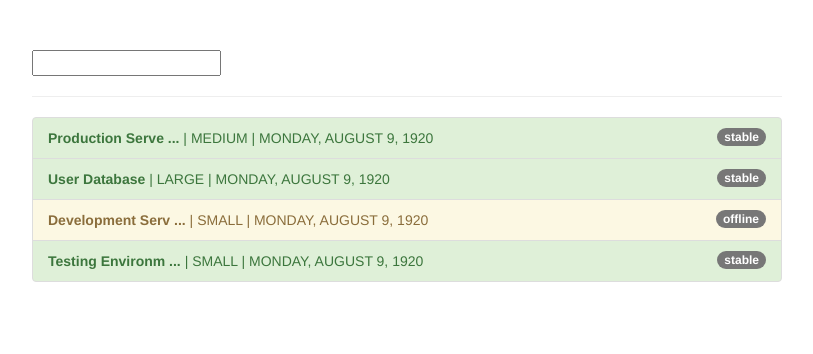
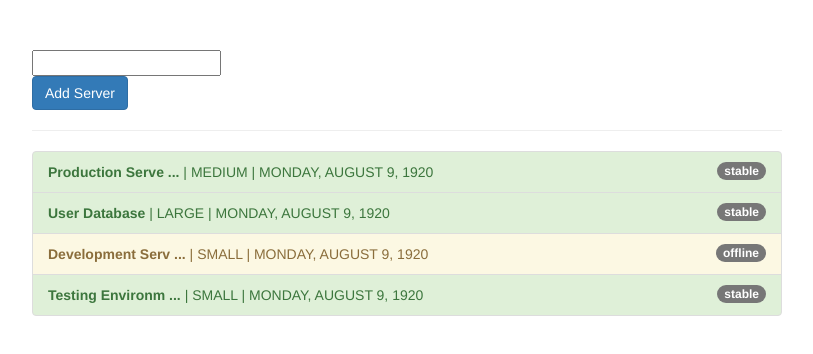
Before and after one commit to kharerishabh/Pipes-Project-Angular, an Angular app: page / in a window 1280 px wide. Shown: the top 354 px of the page, without its empty margins (233-1046 px from the left). Built offline with nearby package versions, Linux system fonts and the light colour scheme.

Commit message:
fixing filtered pipe using pure property

```diff
--- a/src/app/app.component.html
+++ b/src/app/app.component.html
@@ -2,6 +2,8 @@
   <div class="row">
     <div class="col-xs-12 col-sm-10 col-md-8 col-sm-offset-1 col-md-offset-2">
       <input type="text" [(ngModel)]="filteredStatus">
+      <br>
+      <button class="btn btn-primary" (click)="onAddServer()">Add Server</button>
       <hr>
       <ul class="list-group">
         <li
--- a/src/app/app.component.ts
+++ b/src/app/app.component.ts
@@ -40,4 +40,12 @@ export class AppComponent {
       'list-group-item-danger': server.status === 'critical'
     };
   }
+  onAddServer(){
+    this.servers.push({
+      instanceType: 'small',
+      name: 'Testing',
+      status: 'stable',
+      started: new Date(15, 1, 2017)
+    })
+  }
 }
--- a/src/app/filtered.pipe.ts
+++ b/src/app/filtered.pipe.ts
@@ -1,7 +1,8 @@
 import { Pipe, PipeTransform } from '@angular/core';
 
 @Pipe({
-  name: 'filtered'
+  name: 'filtered',
+  pure: false
 })
 export class FilteredPipe implements PipeTransform {
 
```
